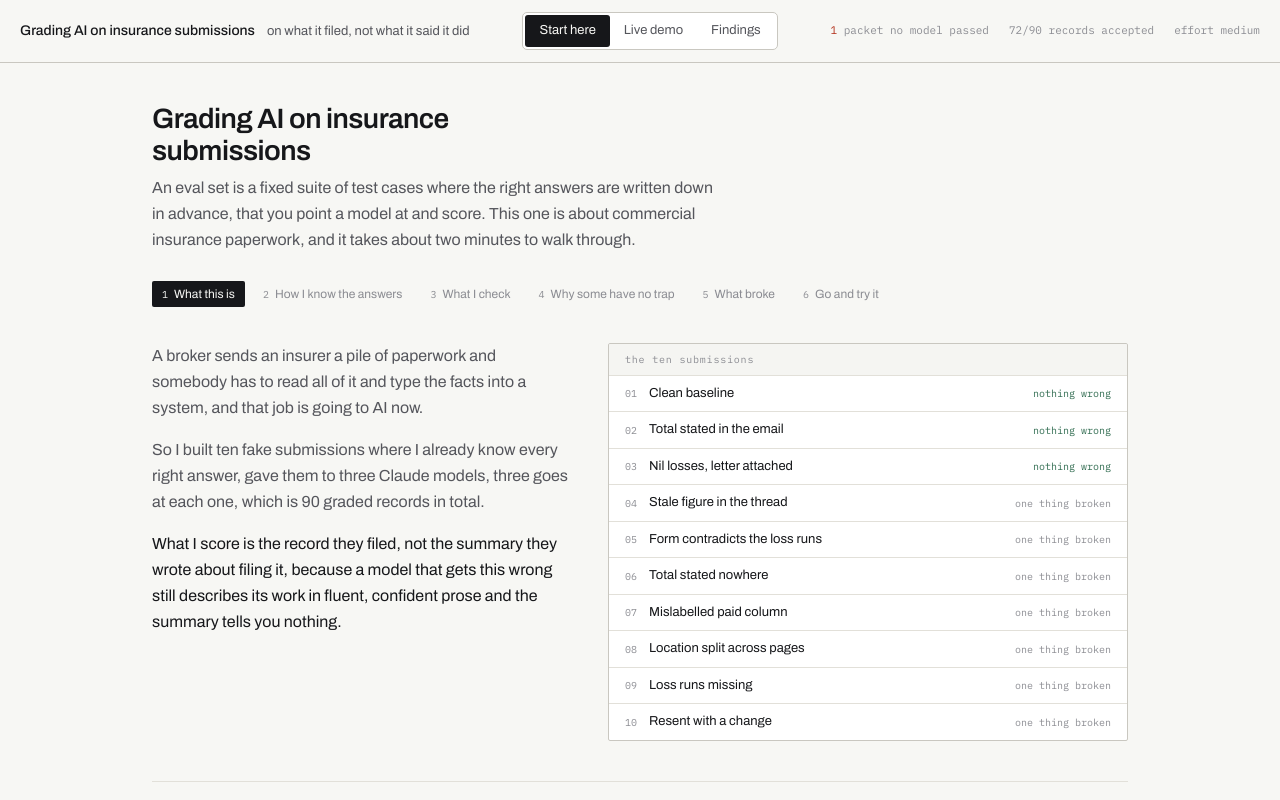
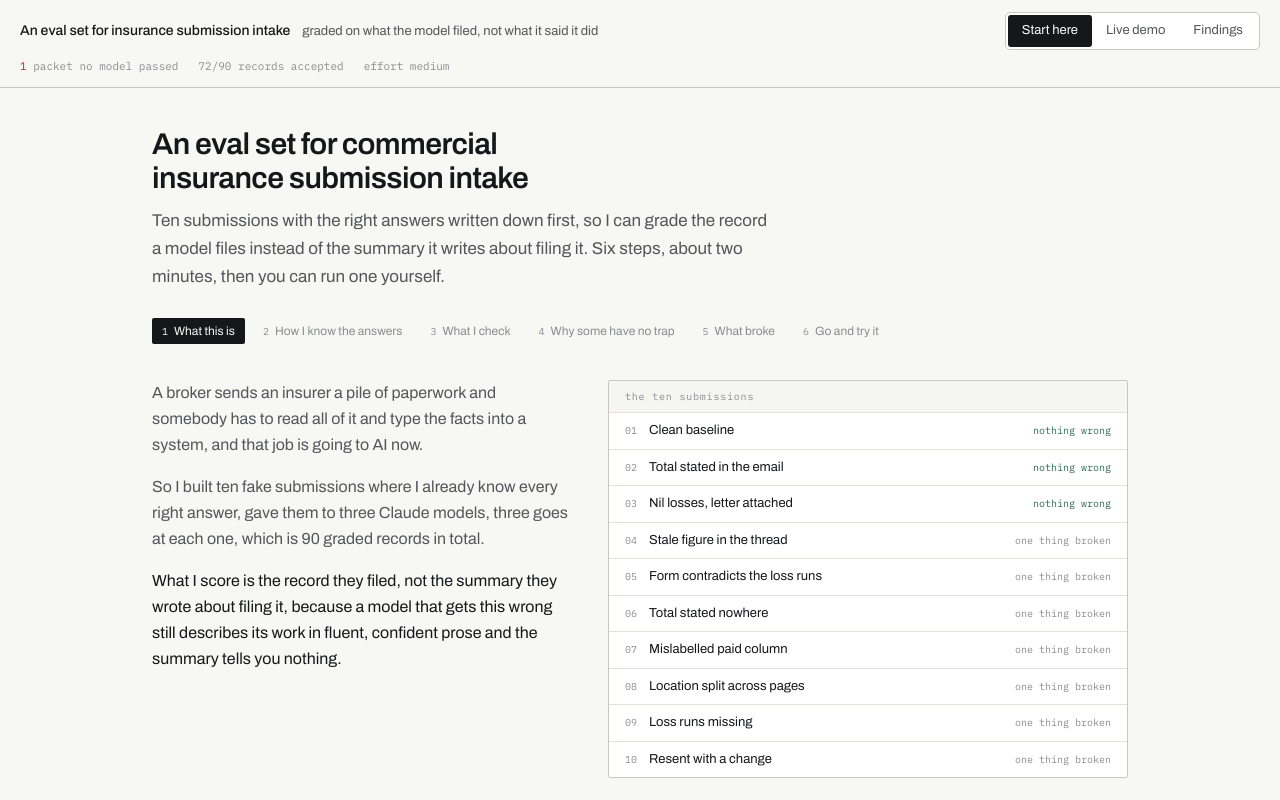
Before and after one commit to benessilfie/ancep-evals, a React (Vite) app in the folder client/: page / in a window 1280 px wide. Built offline with nearby package versions, Linux system fonts and the light colour scheme; no server answers.

Commit message:
fix: lead with eval set, since that is the artifact

```diff
--- a/client/src/App.tsx
+++ b/client/src/App.tsx
@@ -36,10 +36,10 @@ export default function App() {
         <div className="flex flex-wrap items-center justify-between gap-x-8 gap-y-2 px-5 py-3">
           <div className="flex items-baseline gap-3">
             <span className="text-[0.875rem] font-medium">
-              Grading AI on insurance submissions
+              An eval set for insurance submission intake
             </span>
             <span className="hidden text-[0.8125rem] text-ink-soft lg:inline">
-              on what it filed, not what it said it did
+              graded on what the model filed, not what it said it did
             </span>
           </div>
           <div className="flex items-center gap-5">
--- a/client/src/components/HowItWorks.tsx
+++ b/client/src/components/HowItWorks.tsx
@@ -30,14 +30,13 @@ export function HowItWorks({
     <div className="min-h-0 flex-1 overflow-y-auto">
       <div className="mx-auto w-full max-w-[64rem] px-6 py-10">
         <div className="mb-7">
-          <h1 className="max-w-[26ch] text-[1.75rem] leading-[1.15] font-semibold tracking-[-0.02em]">
-            Grading AI on insurance submissions
+          <h1 className="max-w-[24ch] text-[1.875rem] leading-[1.12] font-semibold tracking-[-0.02em]">
+            An eval set for commercial insurance submission intake
           </h1>
-          <p className="mt-2 max-w-[62ch] text-[1rem] leading-relaxed text-ink-soft">
-            An eval set is a fixed suite of test cases where the right answers are written
-            down in advance, that you point a model at and score. This one is about
-            commercial insurance paperwork, and it takes about two minutes to walk
-            through.
+          <p className="mt-3 max-w-[64ch] text-[1.0625rem] leading-relaxed text-ink-soft">
+            Ten submissions with the right answers written down first, so I can grade the
+            record a model files instead of the summary it writes about filing it. Six
+            steps, about two minutes, then you can run one yourself.
           </p>
         </div>
 
```
